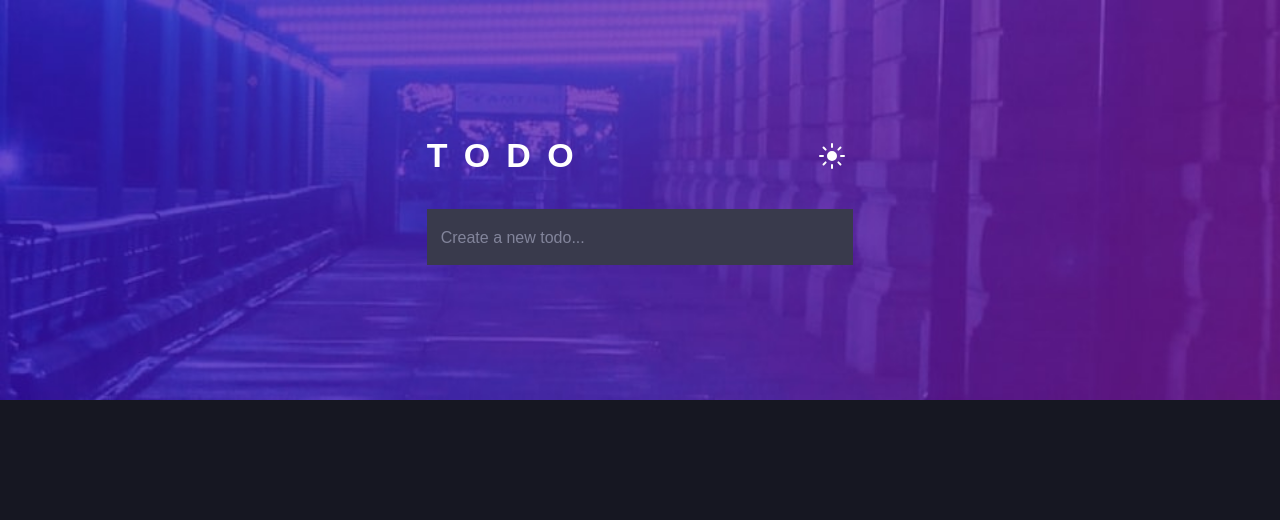
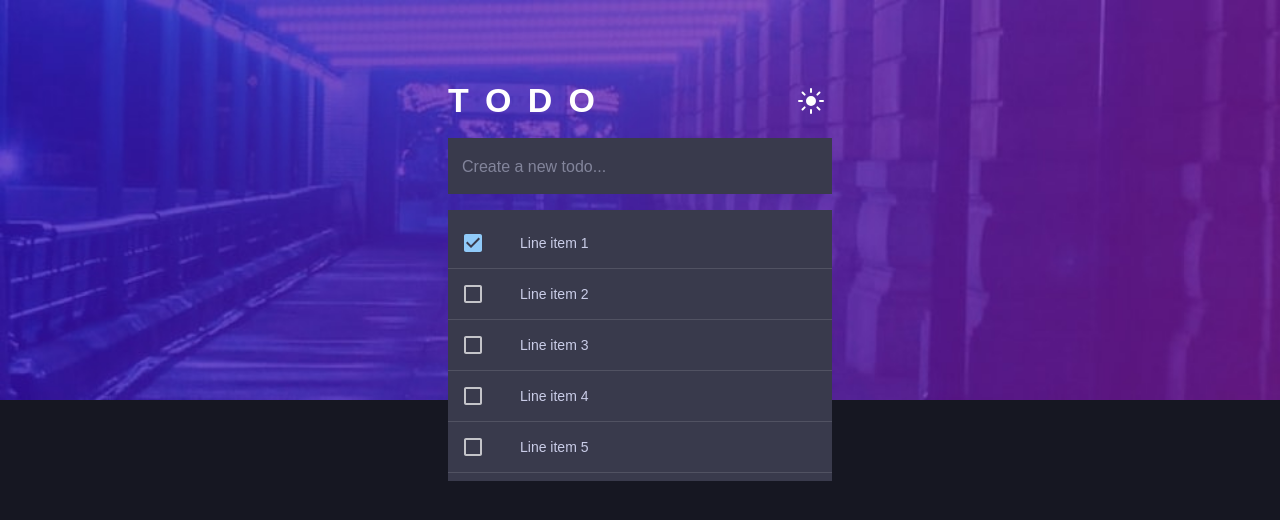
Before and after one commit to gharewal12/todo-app, a React (Create React App) app: page / in a window 1280 px wide. Shown: the top 520 px of the page. Built offline with nearby package versions, Linux system fonts and the light colour scheme.

Commit message:
Added list component and updated the UI structure. Also, created new build

```diff
--- a/src/App.tsx
+++ b/src/App.tsx
@@ -7,6 +7,12 @@ import Container from "@mui/material/Container";
 import Grid from "@mui/material/Grid";
 import IconButton from "@mui/material/IconButton";
 import { ThemeProvider } from '@mui/material/styles';
+import List from '@mui/material/List';
+import ListItem from '@mui/material/ListItem';
+import ListItemButton from '@mui/material/ListItemButton';
+import ListItemIcon from '@mui/material/ListItemIcon';
+import ListItemText from '@mui/material/ListItemText';
+import Checkbox from '@mui/material/Checkbox';
 
 // Images
 import BgWhite from "./images/bg-desktop-light.jpg";
@@ -33,15 +39,28 @@ function App() {
     []
   );
 
+  const [checked, setChecked] = React.useState([0]);
+
+  const handleToggle = (value: number) => () => {
+    const currentIndex = checked.indexOf(value);
+    const newChecked = [...checked];
+
+    if (currentIndex === -1) {
+      newChecked.push(value);
+    } else {
+      newChecked.splice(currentIndex, 1);
+    }
+
+    setChecked(newChecked);
+  };
+
   return (
     <ColorModeContext.Provider value={colorMode}>
       <ThemeProvider theme={theme(mode)}>
-        <div className="App">
         <CssBaseline />
         <Container maxWidth={false} disableGutters>
           <Box
             sx={{
-                bgcolor: "#cfe8fc",
               height: "50vh",
               display: "flex",
               width: "100%",
@@ -49,14 +68,16 @@ function App() {
               justifyContent: "center",
               backgroundImage: `url(${mode === "light" ? BgWhite : BgDark})`,
               backgroundRepeat: 'no-repeat',
-                backgroundSize: 'cover'
+              backgroundSize: 'cover',
+              flexWrap: 'wrap',
             }}
           >
-              <Grid container justifyContent={"flex-start"} >
-                <Grid item xs={4} md={4} lg={4}></Grid>
-                <Grid item xs={4} md={4} lg={4}>
-                  <Grid container direction="column" spacing={2}>
-                    <Grid item xs={12} md={12} lg={12}>
+            <Grid container
+              direction="column"
+              justifyContent="center"
+              alignItems="center"
+              sx={{ marginTop: '5rem', '& > *': { width: '30%' } }}>
+              <Grid item >
                 <Grid container direction="row" justifyContent={"space-evenly"}>
                   <Grid item xs>
                     <Typography variant='h4' fontWeight={700} letterSpacing={'0.1em'} color={'#fff'}>T  O  D  O</Typography>
@@ -72,16 +93,40 @@ function App() {
                   </Grid>
                 </Grid>
               </Grid>
-                    <Grid item xs={12} md={12} lg={12} mt={2}>
-                      <TextField type="text" fullWidth placeholder="Create a new todo..." id="fullWidth"  />
+              <Grid mt={2}>
+                <TextField type="text" fullWidth placeholder="Create a new todo..." id="fullWidth" />
               </Grid>
+              <Grid item mt={2}>
+                <List sx={{ width: '100%' }}>
+                  {[0, 1, 2, 3, 4].map((value) => {
+                    const labelId = `checkbox-list-label-${value}`;
+
+                    return (
+                      <ListItem
+                        key={value}
+                        disablePadding
+                        divider
+                      >
+                        <ListItemButton role={undefined} onClick={handleToggle(value)} dense>
+                          <ListItemIcon>
+                            <Checkbox
+                              edge="start"
+                              checked={checked.indexOf(value) !== -1}
+                              tabIndex={-1}
+                              disableRipple
+                              inputProps={{ 'aria-labelledby': labelId }}
+                            />
+                          </ListItemIcon>
+                          <ListItemText id={labelId} primary={`Line item ${value + 1}`} />
+                        </ListItemButton>
+                      </ListItem>
+                    );
+                  })}
+                </List>
               </Grid>
-                </Grid>
-                <Grid item xs={4} md={4} lg={4}></Grid>
             </Grid>
           </Box>
         </Container>
-        </div >
       </ThemeProvider>
     </ColorModeContext.Provider>
   );
--- a/src/theme/MainTheme.ts
+++ b/src/theme/MainTheme.ts
@@ -63,6 +63,11 @@ export const theme = (mode: any) => createTheme({
                     display: 'none'
                 }
             }
+        },
+        MuiList: {
+            styleOverrides: {
+                root: getTextFieldStyle(mode),
+            }
         }
     }
 });
```
Also changed, not shown: 7 other files (tests, documents, lock files or other folders). Lines whose indentation alone changed are shown as unchanged.
